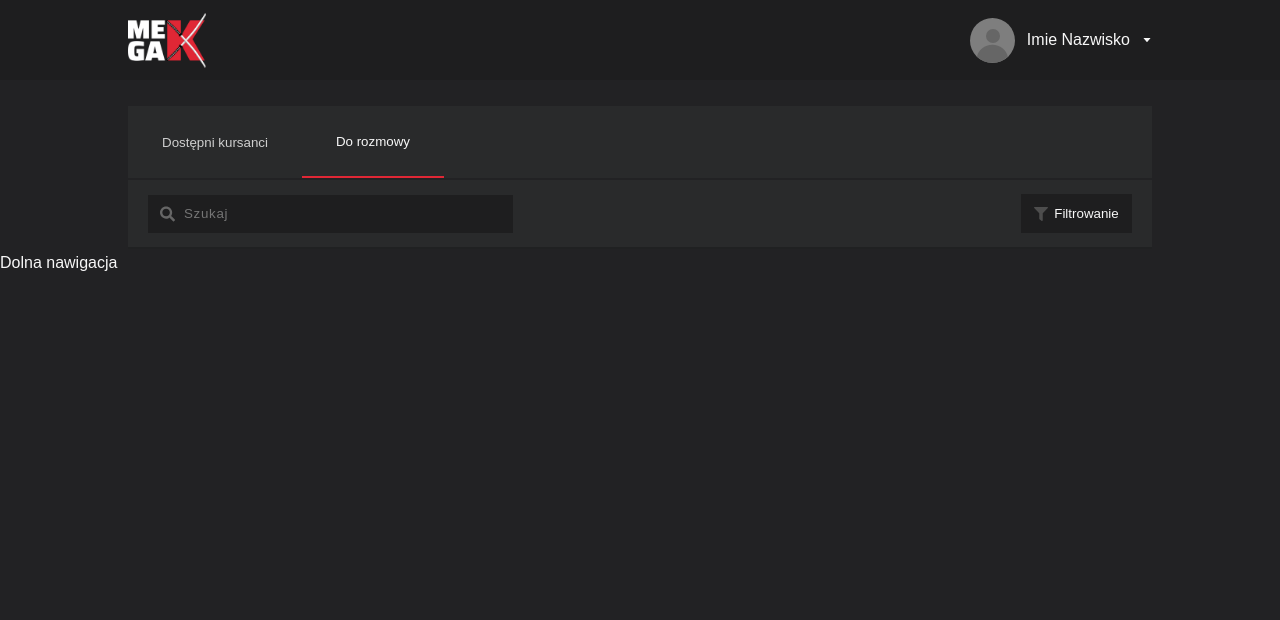
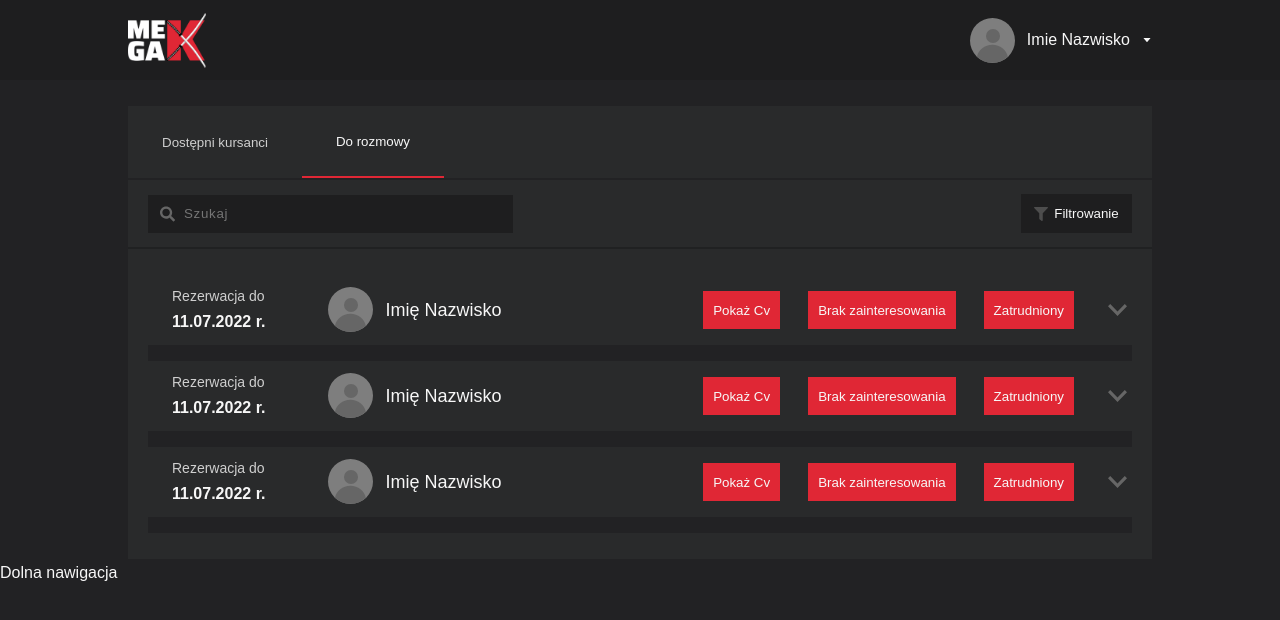
Before and after one commit to Jutrzenka/HeadHunterG11-FR, a React (Create React App) app: page /students in a window 1280 px wide. Shown: the top 620 px of the page. Built offline with nearby package versions, Linux system fonts and the light colour scheme; no server answers.

Commit message:
add user record

```diff
--- /dev/null
+++ b/src/components/common/StudentRecord/StudentRecord.tsx
@@ -0,0 +1,29 @@
+import React from 'react';
+import { Button } from '../Button/Button';
+import './_StudentRecord.scss';
+
+export const StudentRecord = () => {
+  return (
+    <>
+      <div className="student-record">
+        <div className="avatar-wrap">
+          <div className="rezerwation">
+            <p>Rezerwacja do</p>
+            <p className="date">11.07.2022 r.</p>
+          </div>
+          <div className="img-wrap">
+            <img src="/img/icons/avatar.svg" alt="awatar" />
+            <p>Imię Nazwisko</p>
+          </div>
+        </div>
+        <div className="action-wrap">
+          <Button title={'Pokaż Cv'} />
+          <Button title={'Brak zainteresowania'} />
+          <Button title={'Zatrudniony'} />
+          <img src="/img/icons/up.svg" alt="arrow" />
+        </div>
+      </div>
+      <div className="record-underline"></div>
+    </>
+  );
+};
--- /dev/null
+++ b/src/components/common/StudentRecord/_StudentRecord.scss
@@ -0,0 +1,64 @@
+@import '../../../styles/mixins';
+
+.students-list {
+  background-color: var(--form-background-color);
+  padding: 26px 20px;
+
+  .student-record {
+    @include flex(row, center, space-between);
+    height: 70px;
+    padding: 8px 0;
+
+    .avatar-wrap {
+      @include flex(row, center, space-between);
+      padding: 0 24px;
+
+      .rezerwation {
+        font-size: var(--s-font-size);
+        color: var(--text-rating-color);
+        margin-right: 63px;
+
+        .date {
+          font-size: var(--base-font-size);
+          color: var(--main-color);
+          font-weight: var(--bold-font-weight);
+        }
+      }
+
+      .img-wrap {
+        @include flex(row, center, space-between);
+
+        img {
+          width: 45px;
+          margin-right: 12px;
+        }
+
+        p {
+          font-size: var(--md-font-size);
+        }
+      }
+    }
+
+    .action-wrap {
+      @include flex(row, column, column);
+      button {
+        background-color: var(--first-color);
+        height: 38px;
+        padding: 0px 10px;
+        color: var(--main-color);
+        margin-right: 28px;
+      }
+
+      img {
+        cursor: pointer;
+        transform: rotate(180deg);
+      }
+    }
+  }
+
+  .record-underline {
+    width: 100%;
+    height: 16px;
+    background-color: var(--background-main-color);
+  }
+}
--- a/src/views/App/AllStudentsView/AllStudentsView.tsx
+++ b/src/views/App/AllStudentsView/AllStudentsView.tsx
@@ -12,6 +12,7 @@ import { Navigation } from '../../../components/common/Navigation/Navigation';
 
 import './_AllStudentsView.scss';
 import { Insert } from '../../../components/common/Insert/Insert';
+import { StudentRecord } from '../../../components/common/StudentRecord/StudentRecord';
 
 export const AllStudentsView = () => {
   const [modal, setModal] = useState(false);
@@ -24,7 +25,7 @@ export const AllStudentsView = () => {
     <>
       <Header />
       <Navigation />
-      <section className="students-list container">
+      <section className="students-filter container">
         <div className="input-icons">
           <FaSearch />
           <Input nameValue={'Szukaj'} type={'text'} value={''} />
@@ -73,6 +74,12 @@ export const AllStudentsView = () => {
           </Modal>
         )}
       </section>
+      <section className="students-list container">
+        <StudentRecord />
+        <StudentRecord />
+        <StudentRecord />
+      </section>
+
       <section>Dolna nawigacja</section>
     </>
   );
--- a/src/views/App/AllStudentsView/_AllStudentsView.scss
+++ b/src/views/App/AllStudentsView/_AllStudentsView.scss
@@ -1,6 +1,6 @@
 @import '../../../styles/mixins';
 
-.students-list {
+.students-filter {
   background-color: var(--form-background-color);
   @include flex(row, center, space-between);
   padding: 14px 20px;
```
